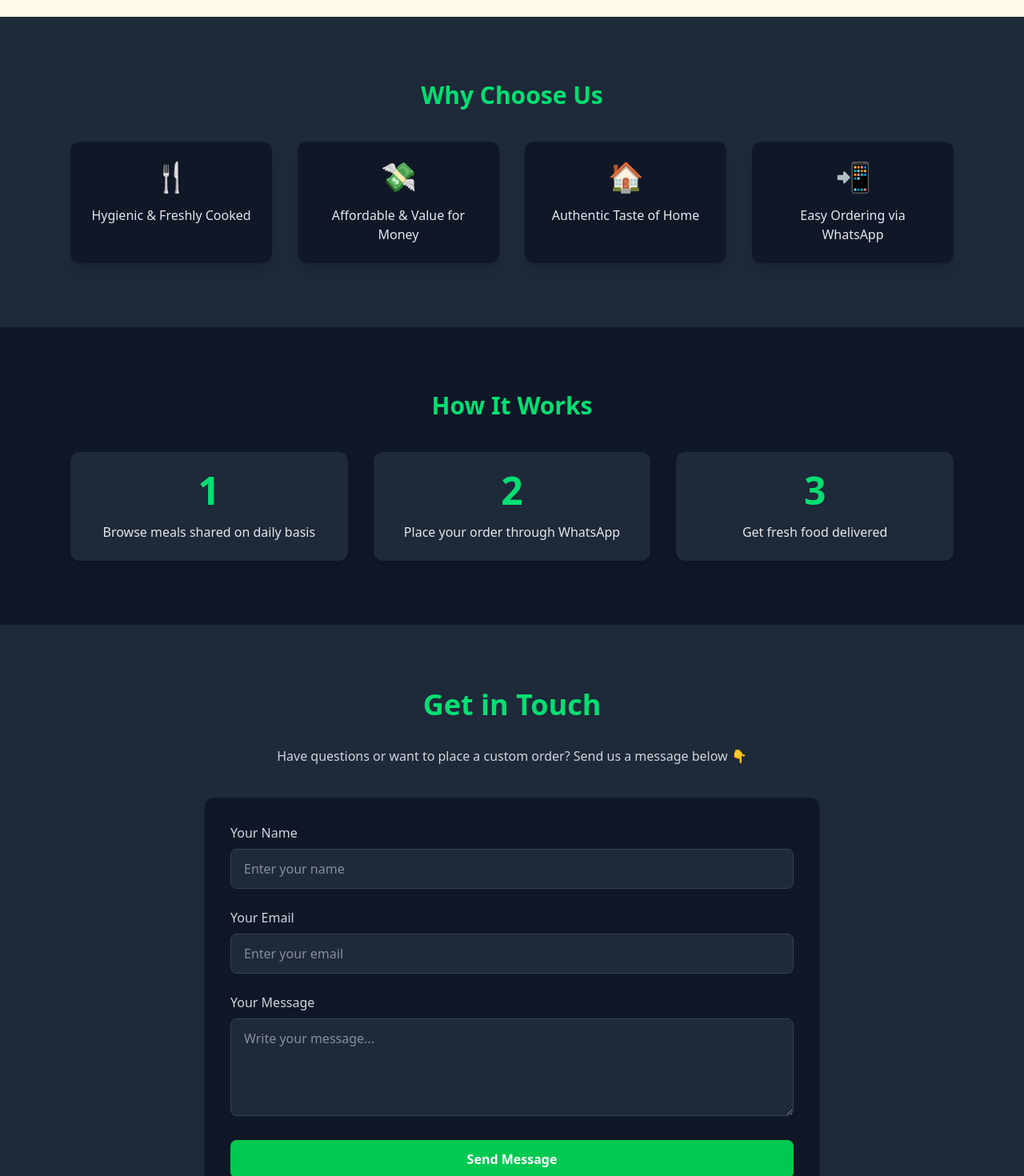
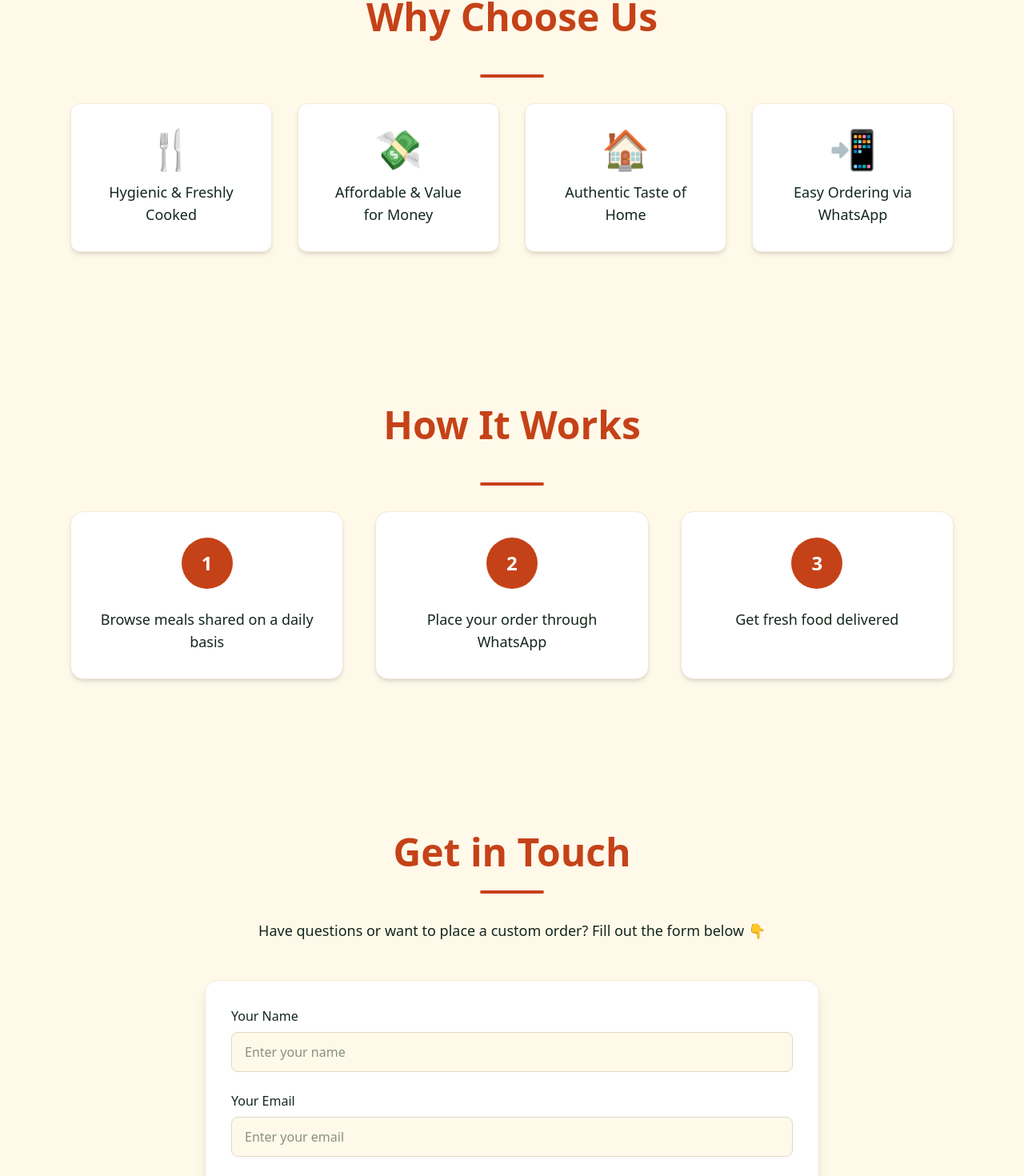
Before and after one commit to ghulammuttaqashah/HomelyMeals, a React (Vite) app in the folder HomelyMeals/: page / in a window 1280 px wide. Shown: the part 1217-2687 px from the top of the page at 80% size. Built offline with nearby package versions, Linux system fonts and the light colour scheme.

Commit message:
updated color scheme

```diff
--- a/HomelyMeals/src/components/Contact.jsx
+++ b/HomelyMeals/src/components/Contact.jsx
@@ -1,20 +1,29 @@
 export default function Contact() {
   return (
-    <section id="contact" className="py-20 bg-gray-800 px-6">
+    <section id="contact" className="py-24 bg-[#fff9e9] px-6">
       <div className="max-w-3xl mx-auto text-center">
-        <h3 className="text-4xl font-bold text-green-400 mb-8">Get in Touch</h3>
-        <p className="text-gray-300 mb-10">
-          Have questions or want to place a custom order? Send us a message below 👇
+        {/* Title */}
+        <h3 className="text-4xl md:text-5xl font-extrabold text-[#c54218] mb-6">
+          Get in Touch
+        </h3>
+        <div className="w-20 h-1 bg-[#c54218] mx-auto mb-8 rounded-full"></div>
+
+        {/* Subtitle */}
+        <p className="text-lg text-[#13271c] mb-12">
+          Have questions or want to place a custom order?
+          Fill out the form below 👇
         </p>
 
+        {/* Contact Form */}
         <form
           action="mailto:shahmuttaqa@gmail.com"
           method="POST"
           encType="text/plain"
-          className="space-y-6 bg-gray-900 p-8 rounded-xl shadow-lg text-left"
+          className="space-y-6 bg-white p-8 rounded-2xl shadow-lg border border-[#f5e9db] text-left"
         >
+          {/* Name */}
           <div>
-            <label className="block text-gray-300 mb-2" htmlFor="name">
+            <label className="block text-[#13271c] font-medium mb-2" htmlFor="name">
               Your Name
             </label>
             <input
@@ -22,13 +31,14 @@ export default function Contact() {
               id="name"
               name="Name"
               required
-              className="w-full px-4 py-3 rounded-lg bg-gray-800 border border-gray-700 text-gray-100 focus:outline-none focus:ring-2 focus:ring-green-500"
+              className="w-full px-4 py-3 rounded-lg border border-[#e0d6c8] bg-[#fff9e9] text-[#13271c] focus:outline-none focus:ring-2 focus:ring-[#c54218]"
               placeholder="Enter your name"
             />
           </div>
 
+          {/* Email */}
           <div>
-            <label className="block text-gray-300 mb-2" htmlFor="email">
+            <label className="block text-[#13271c] font-medium mb-2" htmlFor="email">
               Your Email
             </label>
             <input
@@ -36,13 +46,14 @@ export default function Contact() {
               id="email"
               name="Email"
               required
-              className="w-full px-4 py-3 rounded-lg bg-gray-800 border border-gray-700 text-gray-100 focus:outline-none focus:ring-2 focus:ring-green-500"
+              className="w-full px-4 py-3 rounded-lg border border-[#e0d6c8] bg-[#fff9e9] text-[#13271c] focus:outline-none focus:ring-2 focus:ring-[#c54218]"
               placeholder="Enter your email"
             />
           </div>
 
+          {/* Message */}
           <div>
-            <label className="block text-gray-300 mb-2" htmlFor="message">
+            <label className="block text-[#13271c] font-medium mb-2" htmlFor="message">
               Your Message
             </label>
             <textarea
@@ -50,14 +61,15 @@ export default function Contact() {
               name="Message"
               rows="4"
               required
-              className="w-full px-4 py-3 rounded-lg bg-gray-800 border border-gray-700 text-gray-100 focus:outline-none focus:ring-2 focus:ring-green-500"
+              className="w-full px-4 py-3 rounded-lg border border-[#e0d6c8] bg-[#fff9e9] text-[#13271c] focus:outline-none focus:ring-2 focus:ring-[#c54218]"
               placeholder="Write your message..."
             ></textarea>
           </div>
 
+          {/* Submit */}
           <button
             type="submit"
-            className="w-full bg-green-500 hover:bg-green-600 text-white font-semibold px-6 py-3 rounded-lg shadow-md transition"
+            className="w-full bg-[#c54218] hover:bg-[#a93513] text-white font-semibold px-6 py-3 rounded-lg shadow-md transition"
           >
             Send Message
           </button>
--- a/HomelyMeals/src/components/Footer.jsx
+++ b/HomelyMeals/src/components/Footer.jsx
@@ -1,8 +1,25 @@
 export default function Footer() {
   return (
-    <footer className="bg-gray-950 py-6 text-center text-gray-400">
-      <p>HomelyMeals © 2025</p>
-      <p className="text-sm">Currently serving in Sukkur</p>
+    <footer className="bg-[#c54218] py-10 text-center">
+      {/* Brand */}
+      <h2 className="text-white font-extrabold text-3xl mb-3">
+        HomelyMeals
+      </h2>
+
+      {/* Tagline */}
+      <p className="text-[#fff9e9] text-lg mb-6">
+        Fresh, hygienic, home-cooked meals delivered to you.
+      </p>
+
+
+
+      {/* Divider */}
+      <div className="w-16 h-[2px] bg-white mx-auto mb-4"></div>
+
+      {/* Copyright */}
+      <p className="text-sm text-white/80">
+        © {new Date().getFullYear()} HomelyMeals. All rights reserved.
+      </p>
     </footer>
   );
 }
--- a/HomelyMeals/src/components/Header.jsx
+++ b/HomelyMeals/src/components/Header.jsx
@@ -10,41 +10,41 @@ export default function Header() {
 
   return (
     <header className="fixed top-0 left-0 w-full bg-[#fff9e9] shadow-md z-50">
-      <div className="max-w-6xl mx-auto flex justify-between items-center px-6 py-4">
+      <div className="max-w-6xl mx-auto flex justify-between items-center px-4 sm:px-6 py-3 sm:py-4">
         {/* Logo */}
         <h1
-          className="text-2xl font-bold cursor-pointer text-[#c54218]"
+          className="text-xl sm:text-2xl font-bold cursor-pointer text-[#c54218]"
           onClick={() => scrollToSection("hero")}
         >
           HomelyMeals
         </h1>
 
         {/* Desktop Nav */}
-        <nav className="hidden md:flex space-x-8">
+        <nav className="hidden md:flex space-x-6 lg:space-x-8">
           {["Home", "About", "WhyUs", "HowItWorks", "Contact"].map((item) => (
             <button
               key={item}
               onClick={() => scrollToSection(item.toLowerCase())}
-              className="text-[#13271c] hover:text-[#c54218] transition"
+              className="text-sm lg:text-base text-[#13271c] hover:text-[#c54218] transition cursor-pointer"
             >
               {item.replace("WhyUs", "Why Us").replace("HowItWorks", "How It Works")}
             </button>
           ))}
         </nav>
 
-        {/* CTA */}
+        {/* Desktop CTA */}
         <a
           href="https://wa.me/1234567890"
           target="_blank"
           rel="noopener noreferrer"
-          className="hidden md:inline-block bg-[#c54218] hover:bg-[#a93513] text-white px-4 py-2 rounded-lg shadow-md"
+          className="hidden md:inline-block bg-[#c54218] hover:bg-[#a93513] text-white px-4 py-2 rounded-lg shadow-md cursor-pointer text-sm lg:text-base"
         >
-          Order on WhatsApp
+          Visit us on WhatsApp
         </a>
 
         {/* Mobile menu button */}
         <button
-          className="md:hidden text-[#c54218]"
+          className="md:hidden text-[#c54218] text-2xl cursor-pointer"
           onClick={() => setMenuOpen(!menuOpen)}
         >
           ☰
@@ -53,12 +53,12 @@ export default function Header() {
 
       {/* Mobile dropdown */}
       {menuOpen && (
-        <div className="md:hidden bg-[#fff9e9] px-6 py-4 space-y-4">
+        <div className="md:hidden bg-[#fff9e9] px-6 py-4 space-y-3 animate-slideDown">
           {["Home", "About", "WhyUs", "HowItWorks", "Contact"].map((item) => (
             <button
               key={item}
               onClick={() => scrollToSection(item.toLowerCase())}
-              className="block w-full text-left text-[#13271c] hover:text-[#c54218]"
+              className="block w-full text-left text-base sm:text-lg text-[#13271c] hover:text-[#c54218] transition cursor-pointer"
             >
               {item.replace("WhyUs", "Why Us").replace("HowItWorks", "How It Works")}
             </button>
@@ -67,9 +67,9 @@ export default function Header() {
             href="https://wa.me/1234567890"
             target="_blank"
             rel="noopener noreferrer"
-            className="block bg-[#c54218] hover:bg-[#a93513] text-white px-4 py-2 rounded-lg text-center"
+            className="block bg-[#c54218] hover:bg-[#a93513] text-white px-4 py-2 rounded-lg text-center cursor-pointer text-base sm:text-lg"
           >
-            Order on WhatsApp
+            Visit us on WhatsApp
           </a>
         </div>
       )}
--- a/HomelyMeals/src/components/Hero.jsx
+++ b/HomelyMeals/src/components/Hero.jsx
@@ -2,7 +2,7 @@ export default function Hero() {
   return (
     <section
       id="hero"
-      className="min-h-screen flex flex-col items-center justify-center text-center px-6"
+      className="h-[85vh] flex flex-col items-center justify-center text-center px-6"
       style={{ backgroundColor: "#c54218", color: "#fff9e9" }}
     >
       <h2 className="text-4xl md:text-6xl font-extrabold mb-6 drop-shadow-lg">
--- a/HomelyMeals/src/components/HowItWorks.jsx
+++ b/HomelyMeals/src/components/HowItWorks.jsx
@@ -1,25 +1,34 @@
 export default function HowItWorks() {
   const steps = [
-    { step: "1", text: "Browse meals shared on daily basis" },
+    { step: "1", text: "Browse meals shared on a daily basis" },
     { step: "2", text: "Place your order through WhatsApp" },
     { step: "3", text: "Get fresh food delivered" },
   ];
 
   return (
-    <section id="howitworks" className="py-20 max-w-6xl mx-auto px-6">
-      <h3 className="text-3xl font-bold text-green-400 mb-10 text-center">
+    <section id="howitworks" className="py-24 bg-[#fff9e9]">
+      {/* Title */}
+      <h3 className="text-4xl md:text-5xl font-extrabold text-[#c54218] text-center mb-12">
         How It Works
       </h3>
-      <div className="grid md:grid-cols-3 gap-8 text-center">
+      <div className="w-20 h-1 bg-[#c54218] mx-auto mb-8 rounded-full"></div>
+
+      {/* Steps */}
+      <div className="grid md:grid-cols-3 gap-10 max-w-6xl mx-auto px-6">
         {steps.map((item, idx) => (
           <div
             key={idx}
-            className="bg-gray-800 p-6 rounded-xl shadow-lg hover:shadow-green-400/30 transition"
+            className="bg-white border border-[#f5e9db] p-8 rounded-2xl shadow-md hover:shadow-lg hover:border-[#c54218] transition text-center"
           >
-            <div className="text-5xl font-bold text-green-400 mb-4">
+            {/* Step Number in Circle */}
+            <div className="flex items-center justify-center mx-auto w-16 h-16 rounded-full bg-[#c54218] text-white text-2xl font-bold mb-6">
               {item.step}
             </div>
-            <p className="text-gray-200">{item.text}</p>
+
+            {/* Step Text */}
+            <p className="text-lg font-medium text-[#13271c]">
+              {item.text}
+            </p>
           </div>
         ))}
       </div>
--- a/HomelyMeals/src/components/WhyUs.jsx
+++ b/HomelyMeals/src/components/WhyUs.jsx
@@ -7,18 +7,27 @@ export default function WhyUs() {
   ];
 
   return (
-    <section id="whyus" className="py-20 bg-gray-800">
-      <h3 className="text-3xl font-bold text-green-400 mb-10 text-center">
+    <section id="whyus" className="py-24 bg-[#fff9e9]">
+      {/* Title */}
+      <h3 className="text-4xl md:text-5xl font-extrabold text-[#c54218] text-center mb-12">
         Why Choose Us
       </h3>
-      <div className="grid md:grid-cols-4 gap-8 max-w-6xl mx-auto px-6 text-center">
+      <div className="w-20 h-1 bg-[#c54218] mx-auto mb-8 rounded-full"></div>
+
+      {/* Features Grid */}
+      <div className="grid md:grid-cols-4 sm:grid-cols-2 gap-8 max-w-6xl mx-auto px-6">
         {features.map((item, idx) => (
           <div
             key={idx}
-            className="bg-gray-900 p-6 rounded-xl shadow-lg hover:shadow-green-400/30 transition"
+            className="bg-white border border-[#f5e9db] p-8 rounded-xl shadow-md hover:shadow-lg hover:border-[#c54218] transition text-center"
           >
-            <div className="text-4xl mb-4">{item.icon}</div>
-            <p className="text-gray-200">{item.text}</p>
+            {/* Icon */}
+            <div className="text-5xl mb-4">{item.icon}</div>
+
+            {/* Text */}
+            <p className="text-lg font-medium text-[#13271c]">
+              {item.text}
+            </p>
           </div>
         ))}
       </div>
```
